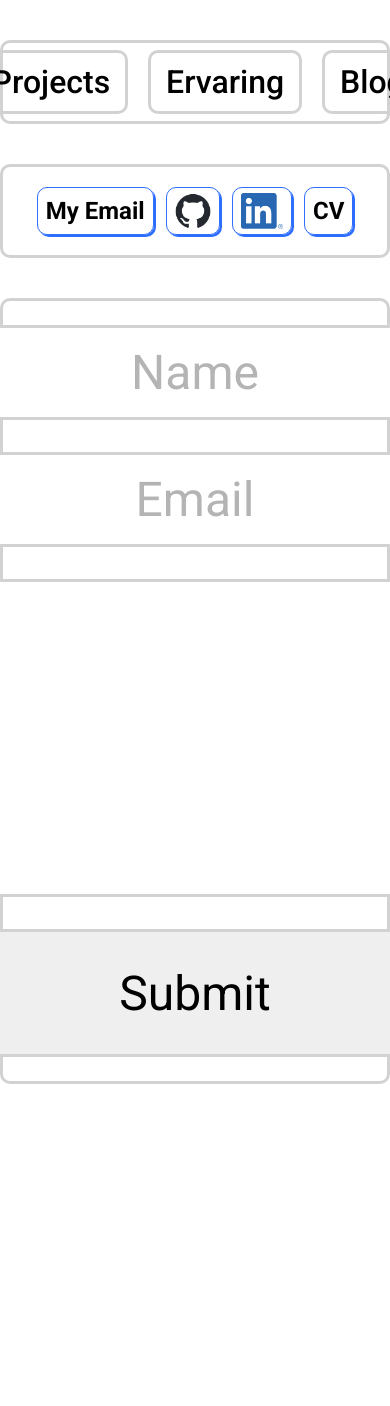
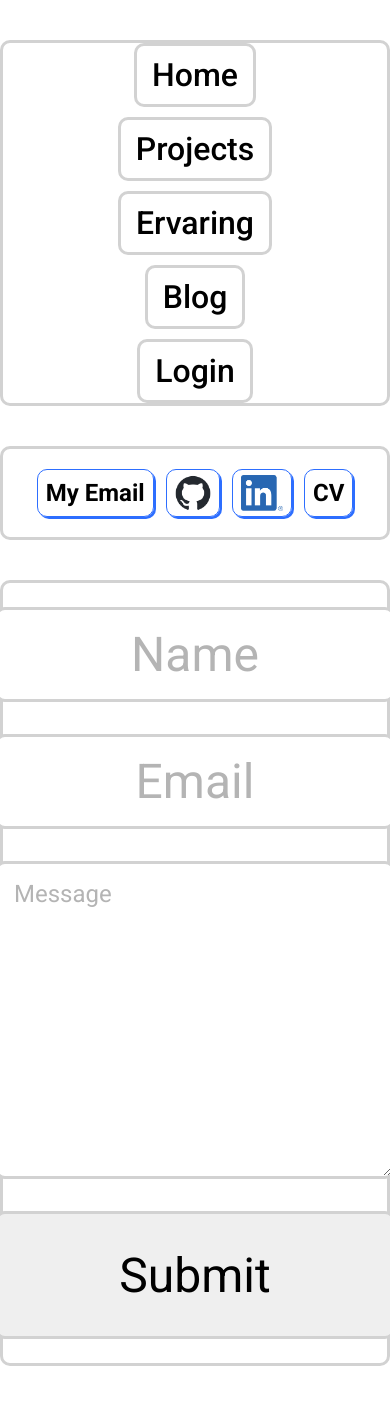
Before and after one commit to Brighton-code/Portfolio, a PHP site: page /contact in a window 390 px wide; the page is wider, and only the part inside the window is pictured. Before the commit the page ends 1084 px from the top of that part, so only its background shows below. Run offline with PHP 8.4, Linux system fonts and the light colour scheme.

Commit message:
basic responsive

```diff
--- a/Public/css/base.css
+++ b/Public/css/base.css
@@ -160,3 +160,21 @@ figcaption {
 	text-align: center;
 	color: #777;
 }
+
+@media only screen and (max-width: 650px) {
+	header {
+		height: fit-content;
+	}
+	nav {
+		gap: 10px;
+		flex-direction: column;
+	}
+}
+@media only screen and (max-width: 950px) and (min-width:651px) {
+	nav {
+		overflow: hidden;
+	}
+	nav a {
+		font-size: x-large;
+	}
+}
--- a/Public/css/experience.css
+++ b/Public/css/experience.css
@@ -51,3 +51,9 @@ main>section {
 .admin-section>.delete {
 	color: red;
 }
+
+@media only screen and (max-width: 950px) {
+	main>section {
+		flex: 90%;
+	}
+}
--- a/Public/css/projects.css
+++ b/Public/css/projects.css
@@ -31,3 +31,8 @@ main>section {
 	overflow: hidden;
 	text-overflow: ellipsis;
 }
+@media only screen and (max-width: 950px) {
+	main > section{
+		flex: 90%;
+	}
+}
--- a/Public/css/single.projects.css
+++ b/Public/css/single.projects.css
@@ -70,3 +70,10 @@ main>section {
 .links a p {
 	font-size: 1.5rem;
 }
+
+@media only screen and (max-width: 650px) {
+	.save-form input, .save-form textarea, .save-form button {
+		max-width: 400px;
+		min-width: 400px;
+	}
+}
```
Also changed, not shown: Public/css/account.css (+9 -0 lines), Public/css/index.css (+7 -0 lines), Public/css/single.experience.css (+16 -0 lines).
